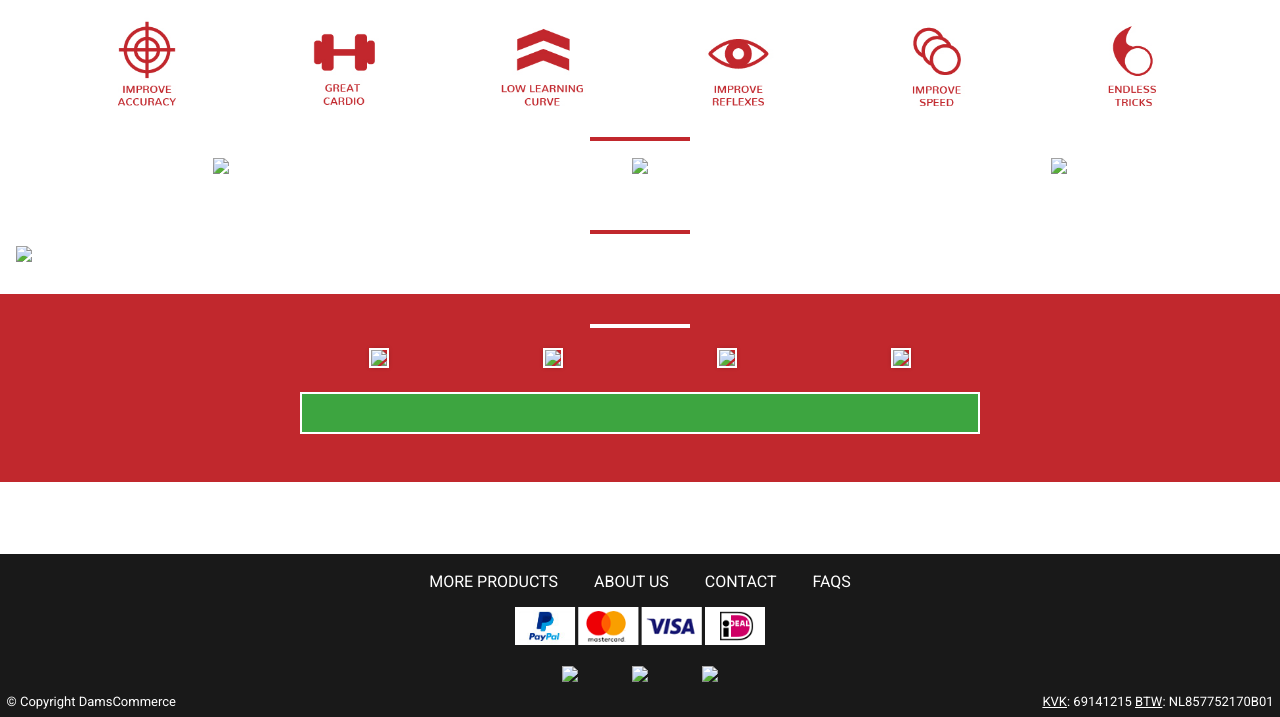
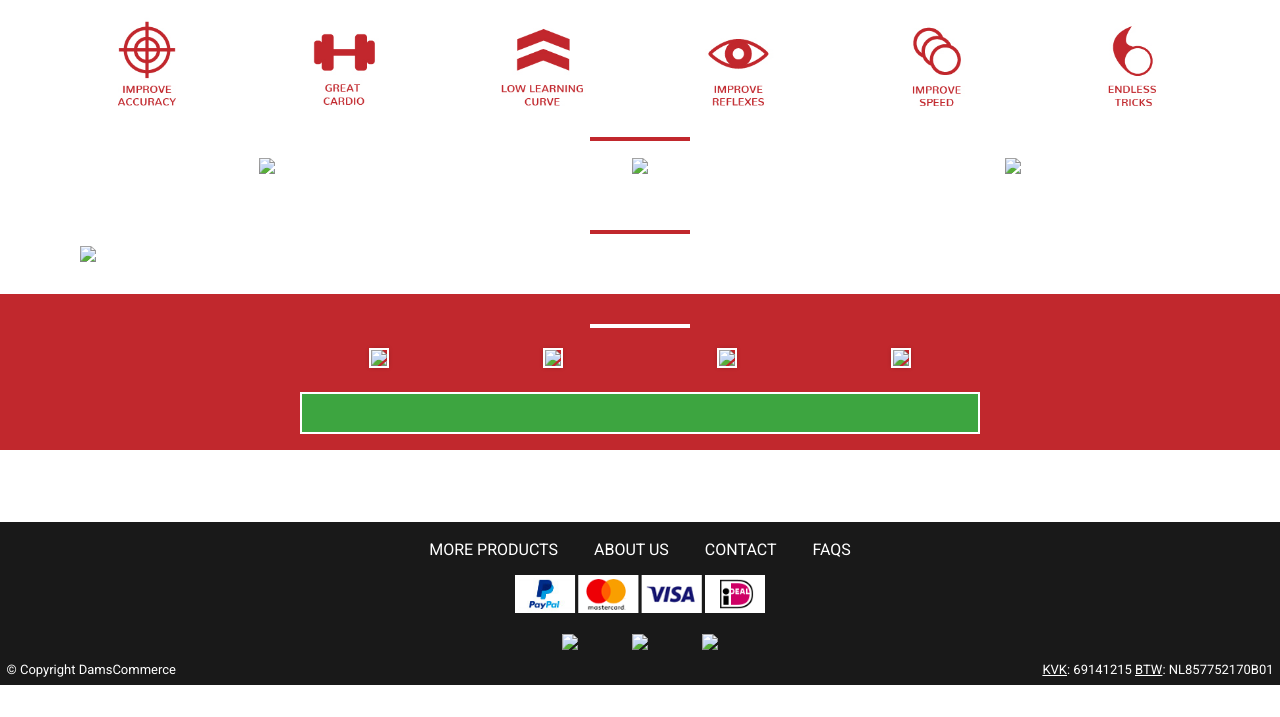
Before and after one commit to alianza/One-page-shop-template, a PHP site: page / in a window 1280 px wide. Shown: the part 800-1517 px from the top of the page. After the commit the page ends 1485 px from the top, so only its background shows below. Run offline with PHP 8.4, Linux system fonts and the light colour scheme; data that the repository does not hold is empty; some libraries are stand-ins or nearby versions.

Commit message:
Padding fixes, added side paddings

```diff
--- a/css/style.css
+++ b/css/style.css
@@ -50,7 +50,6 @@ p, h1, h2, li {
 #item_desc {
     position: absolute;
     text-align: center;
-    top: 100px;
     width: 100%;
     transform: translate(-50%, -50%);
     left: 50%;
@@ -79,7 +78,7 @@ p, h1, h2, li {
 
 .refer_button {
     font-weight: bold;
-    font-family: Roboto;
+    font-family: Roboto, serif;
     padding: 1em;
     text-align: center;
     vertical-align: middle;
@@ -119,10 +118,8 @@ a button.refer_button_secondary:hover {
     border: 2px solid white;
     color: #fff;
     font-weight: 700;
-    font-family: Roboto;
-    padding: 1em;
-    padding-left: 2em;
-    padding-right: 2em;
+    font-family: Roboto, serif;
+    padding: 1em 2em;
     text-align: center;
     vertical-align: middle;
     cursor: pointer;
@@ -146,7 +143,7 @@ a button.refer_button_secondary:hover {
     bottom: 0;
     left: 0;
     text-align: center;
-    padding: calc(1em - 5px);
+    padding: 1em;
 }
 
 #info_div {
@@ -330,7 +327,7 @@ details[open] summary ~ * {
     left: 0;
     text-align: center;
     background-color: var(--theme-red);
-    padding: 1em;
+    padding: 1em 1em 3em;
 }
 
 .products_div_img {
@@ -571,7 +568,15 @@ a:hover {
     }
 
     #products_div_container {
-        padding-bottom: 3em;
+        padding: 1em 2.5em;
+    }
+
+    #overview_div_container {
+        padding: 1em 2.5em;
+    }
+
+    #info_div_container {
+        padding: calc(1em - 5px) 2.5em;
     }
 
     .info_box {
@@ -638,16 +643,26 @@ a:hover {
         width: calc((100%/3) * 2) !important;
     }
 
+    #products_div_container {
+        padding: 1em 5em;
+    }
+
+    #overview_div_container {
+        padding: 1em 5em;
+    }
+
+    #info_div_container {
+        padding: calc(1em - 5px) 5em;
+    }
+
     .overview_right summary {
         width: auto;
-        margin: 1em;
-        margin-bottom: 10px;
+        margin: 1em 1em 10px;
     }
 
     .overview_right .overview_details[open] {
         border-bottom: 2px solid var(--theme-red);
     }
-
 
     #overview_div .overview_left {
         width: calc(100%/3) !important;
```
